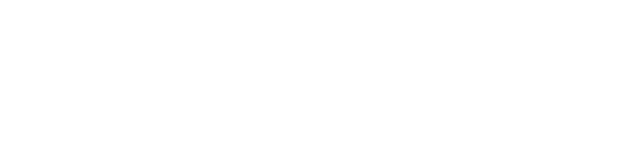
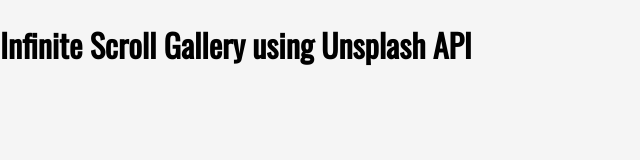
Before and after one commit to omarelghobary/infinite-scroll-gallery, a plain HTML site: page index.html in a window 1280 px wide. Shown: the whole page, without its empty margins (0-640 px from the left). Drawn offline with nearby package versions, Linux system fonts and the light colour scheme.

Commit message:
Add google font  and basic styling

```diff
--- a/index.html
+++ b/index.html
@@ -5,9 +5,11 @@
     <meta name="viewport" content="width=device-width, initial-scale=1.0">
     <link rel="stylesheet" href="https://cdnjs.cloudflare.com/ajax/libs/font-awesome/6.4.2/css/all.min.css">
     <link rel="stylesheet" href="style.css">
-    <title>Template</title>
+    <title>Infinite Scroll Gallery</title>
 </head>
 <body>
+    <!-- Title -->
+    <h1>Infinite Scroll Gallery using Unsplash API</h1>
     <!--  Script -->
     <script src="script.js"></script>
 </body>
--- a/style.css
+++ b/style.css
@@ -1,8 +1,12 @@
+@import url('https://fonts.googleapis.com/css2?family=Exo+2:wght@300&family=Oswald&display=swap');
+
 html {
     box-sizing: border-box;
 }
 
 body {
     margin: 0;
+    background: whitesmoke;
     min-height: 100vh;
+    font-family: 'Oswald', sans-serif;
 }
```
